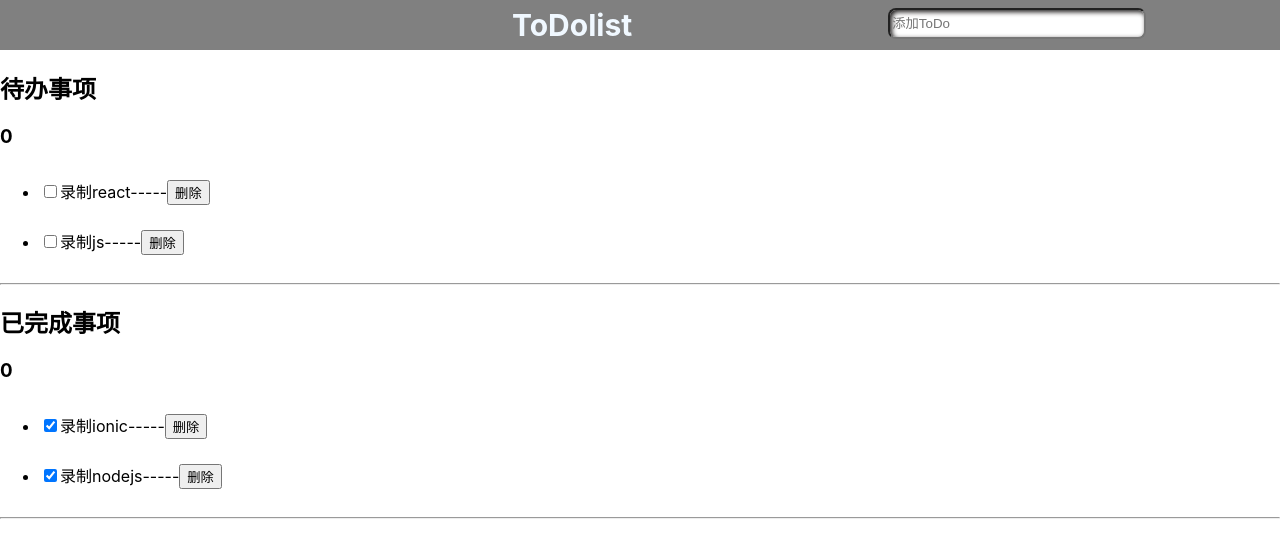
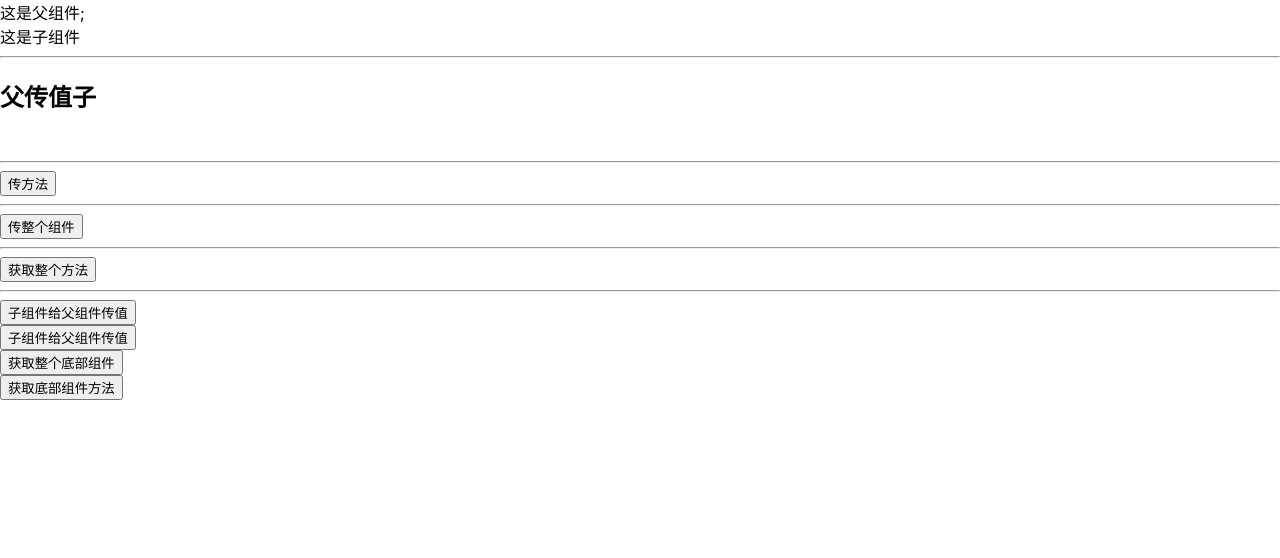
Before and after one commit to gt3060/react_study, a React (Create React App) app: page / in a window 1280 px wide. Shown: the top 558 px of the page. Built offline with nearby package versions, Linux system fonts and the light colour scheme.

Commit message:
父组件和子组件相互传值

```diff
--- a/src/App.js
+++ b/src/App.js
@@ -5,6 +5,7 @@ import './css/App.css';
 import Eventmvvm from './components/Eventmvvm';
 import Todolist from './components/Todolist';
 import Todolist_up from './components/Todolist_up';
+import Home from './components/Home';
 
 
 class App extends React.Component{
@@ -12,7 +13,8 @@ class App extends React.Component{
     render(){
         return(
             <div>
-                <Todolist_up></Todolist_up>
+                <Home></Home>
+                {/* <Todolist_up></Todolist_up> */}
                 {/* <Todolist></Todolist> */}
                 {/* <Eventmvvm></Eventmvvm>
                 <Event></Event>
--- /dev/null
+++ b/src/components/Child.js
@@ -0,0 +1,42 @@
+import React from 'react'
+
+
+
+class Child extends React.Component{
+
+    constructor(props){
+        super(props);
+        this.state={
+            msg:"这是子组件",
+            childmsg:'子组件给父组件传值——子组件'
+        }
+    }
+    getMeg=()=>{
+       alert(this.props.child.state.title) ;
+
+    }
+    render(){
+
+
+        return(
+            <div>
+                {this.state.msg}
+                <br></br><hr/>
+               <h2> {this.props.title}</h2>
+               <br/><hr/>
+               <button onClick={this.props.run}>传方法</button>
+               <br/><hr/>
+               <button onClick={this.props.child.getData}>传整个组件</button>
+               <br/><hr/>
+               <button onClick={this.getMeg}>获取整个方法</button>
+               <br /><hr/>
+                <button onClick={this.props.child.getChildData.bind(this,this.state.childmsg)}>子组件给父组件传值</button>
+                <br/>
+                <button onClick={this.props.child.getChildData.bind(this,'我是子组件的值')}>子组件给父组件传值</button>
+            </div>
+        )
+    }
+
+}
+
+export default Child;
--- /dev/null
+++ b/src/components/Footer.js
@@ -0,0 +1,27 @@
+import React from 'react'
+
+
+
+class Footer extends React.Component{
+
+    constructor(props){
+        super(props);
+        this.state={
+            msg:'我是底部组件'
+        }
+    }
+    getMeg=()=>{
+       alert("底部组件的getMes方法") ;
+
+    }
+    render(){
+
+
+        return(
+           <div></div>
+        )
+    }
+
+}
+
+export default Footer;
--- /dev/null
+++ b/src/components/Home.js
@@ -0,0 +1,74 @@
+import React from 'react';
+import Child from './Child'
+import Footer from './Footer';
+
+// React组件的作用：用于解决html标签构建不足
+
+// 使用React组件的优点：把公共的功能单独抽离成一个组件，可以在任何地方使用；
+
+// 父子组件：调用者是父组件；被调用者是子组件
+
+// 父子组件传值：
+        // 父组件给子组件传值：
+                // 1）在调用子组件的时候定义一个属性，<Child title='传值'></Child>
+
+                // 2）子组件里面this.props.title
+
+                // 说明：父组件不仅可以给子组件传值，还可以传方法以及传递整个 父组件。可以给子组件往父组件传值
+        //子组件给父组件传值：
+                // 1）
+
+        // 父组件主动获取子组件的数据（父组件操作子组件）
+                // 1）调用子组件指定的ref的值<Child ref='header'/>
+                // 2）通过this.refs.header获取整个子组件的实例
+
+
+class Home extends React.Component{
+
+    constructor(props){
+        super(props);
+        this.state={
+            msg:"这是父组件",
+            title:"父传值子"
+        }
+    }
+    run=()=>{
+        alert("我是父组件的run方法")
+    }
+    //获取子组件传过来的
+    getChildData=(result)=>{
+        alert(result);
+        this.setState({
+            msg:result
+        })
+    }
+
+    getData=()=>{
+        alert(this.state.msg)
+    }
+    getFooter=()=>{
+        alert(this.refs.foo.state.msg)
+    }
+
+    getFooterl=()=>{
+        this.refs.foo.getMeg();
+    }
+
+    render(){
+        return(
+            <div>
+                {this.state.msg};
+                <Child title ={this.state.title} run={this.run}  child = {this}/>
+
+                <Footer ref='foo'></Footer>
+                <button onClick={this.getFooter} >获取整个底部组件</button>
+                <br></br>
+                <button onClick={this.getFooterl} >获取底部组件方法</button>
+
+            </div>
+        )
+    }
+
+}
+
+export default Home;
--- a/src/components/Todolist_up.js
+++ b/src/components/Todolist_up.js
@@ -1,9 +1,10 @@
 import React from 'react'
 import '../css/Todolist.css';
-import Storage from '../model/storage'
+import Storage from '../model/storage';
+import Num from '../model/number'
 
 
-// 添加删除交互以及缓存的使用
+// 添加删除交互以及缓存的使用,计数
 
 
 class Todolist_up extends React.Component {
@@ -11,8 +12,8 @@ class Todolist_up extends React.Component {
         super(props);
         this.state = {
             username: "text",
-            number_bottom:0,
-            number_top:0,
+            number_bottom: 0,
+            number_top: 0,
             list: [
                 {
                     title: '录制ionic',
@@ -40,26 +41,39 @@ class Todolist_up extends React.Component {
     }
 
     add_data = (e) => {
-        // console.log(e.keyCode);
+
         if (e.keyCode == 13) {
-            console.log(this.refs.title.value)
+            console.log(e);
+            // console.log(this.refs.title.value)
             let ls = this.refs.title.value;
             var t = this.state.list;
 
             t.push({
-                title:ls,
-                checked:false
+                title: ls,
+                checked: false
             });
             this.refs.title.value = null;
 
+            let list = this.state.list
+            let cnum = Num.sum(list, false);
+            Storage.set('number', cnum);
+
             this.setState({
-                list: t
+                list: t,
+                number_top: cnum
             })
         }
 
+
+        // console.log(this.state.list)
+
+
+
         //执行缓存数据localStorage
         // localStorage.setItem('todolist',JSON.stringify(t));
-        Storage.set('todolist',t);
+
+
+        Storage.set('todolist', t);
 
     }
 
@@ -67,13 +81,19 @@ class Todolist_up extends React.Component {
         // console.log("key:"+key)
         let t = this.state.list;
         t.splice(key, 1);
+        let cnum = Num.sum(t, false);
         this.setState({
-            list: t
+            list: t,
+            number_top:cnum
         })
+        // let list = this.state.list
 
-         //执行缓存数据localStorage
+        Storage.set('number', cnum);
+
+
+        //执行缓存数据localStorage
         //  localStorage.setItem('todolist',JSON.stringify(t));
-        Storage.set('todolist',t);
+        Storage.set('todolist', t);
 
     }
 
@@ -82,30 +102,36 @@ class Todolist_up extends React.Component {
         console.log("alalla");
         let t = this.state.list;
         t[key].checked = !t[key].checked
-
+        let cnum = Num.sum(t, false);
+        Storage.set('number', cnum);
         // console.log(e.)
         this.setState({
-           list:t
+            list: t,
+            number_top:cnum
         })
 
-         //执行缓存数据localStorage
+        //执行缓存数据localStorage
         //  localStorage.setItem('todolist',JSON.stringify(t));
-        Storage.set('todolist',t);
+        Storage.set('todolist', t);
     }
 
 
 
     //生命周期函数进行渲染缓存中内容
-    componentDidMount(){
+    componentDidMount() {
 
         //获取缓存数据
         // var list =JSON.parse(localStorage.getItem('todolist'));
 
-         var list = Storage.get('todolist')
+        var list = Storage.get('todolist')
 
-        if(list){
+        var cnum = Storage.get('number')
+
+        if (list) {
             this.setState({
-                list:list
+                list: list,
+                number_top: cnum
+
             })
         }
 
@@ -122,14 +148,18 @@ class Todolist_up extends React.Component {
                     </div>
                 </div>
 
-                <h2>待办事项</h2><h3>{this.state.number_top}</h3>
+                <h2>待办事项</h2><h3>{
+                    this.state.number_top
+
+                }
+                </h3>
                 <ul>
                     {
                         this.state.list.map((value, key) => {
                             if (!value.checked) {
                                 return (
                                     <li key={key}>
-                                        <input type="checkbox" checked={value.checked} onChange={this.change_value.bind(this,key)} />
+                                        <input type="checkbox" checked={value.checked} onChange={this.change_value.bind(this, key)} />
                                         {value.title}-----<button onClick={this.delete_data.bind(this,key)}>删除</button>
                                     </li>
                                 )
@@ -147,7 +177,7 @@ class Todolist_up extends React.Component {
                             if (value.checked) {
                                 return (
                                     <li key={key}>
-                                        <input type="checkbox" checked={value.checked} onChange={this.change_value.bind(this,key)} />
+                                        <input type="checkbox" checked={value.checked} onChange={this.change_value.bind(this, key)} />
                                         {value.title}-----<button onClick={this.delete_data.bind(this,key)}>删除</button>
                                     </li>
                                 )
--- /dev/null
+++ b/src/model/number.js
@@ -0,0 +1,17 @@
+var num = {
+    sum(arr,value){
+        // var arr1 ;
+        // console.log(arr+"查询");
+        // arr1.push(arr.checked);
+        var number = 0;
+        for(var i = 0; i<arr.length;i++){
+            console.log("陪陪:"+arr[i].checked)
+            if(arr[i].checked == value){
+                number ++;
+            }
+        }
+        return number;
+    }
+}
+
+export default num
```
